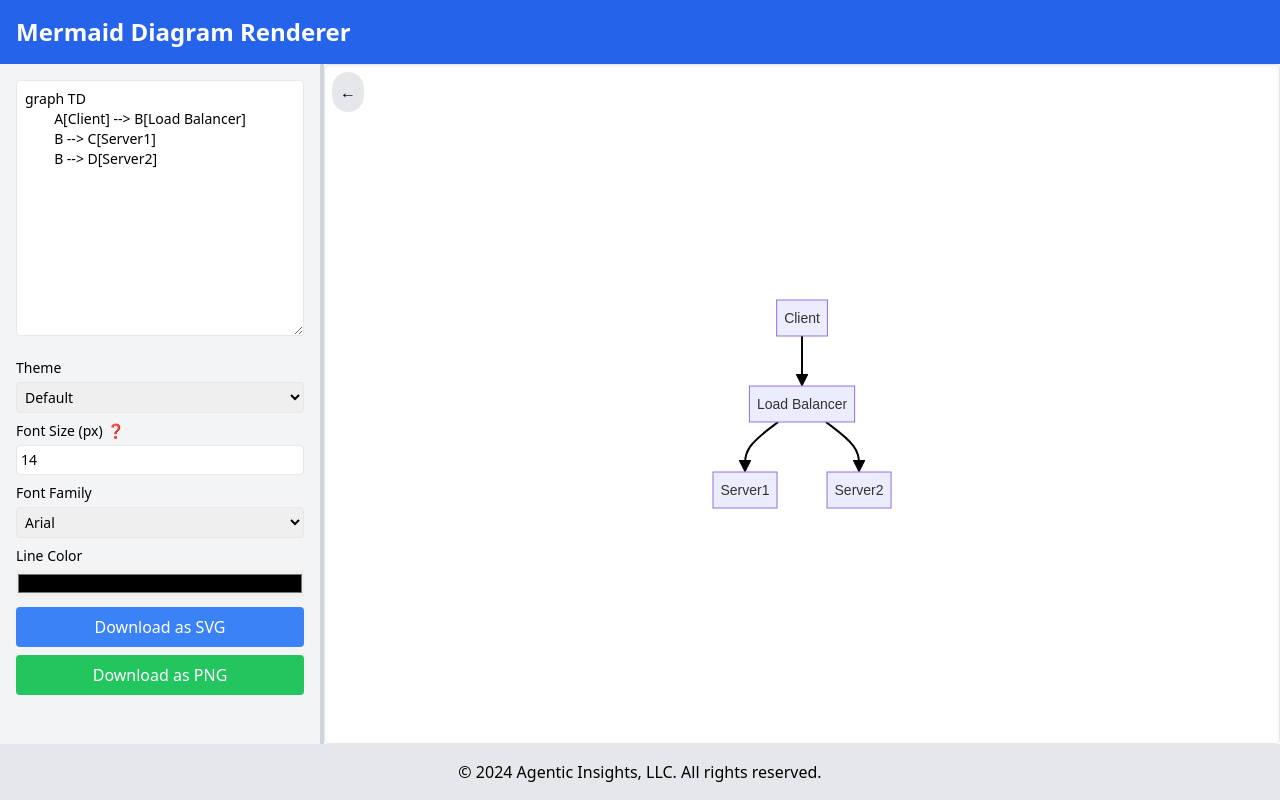
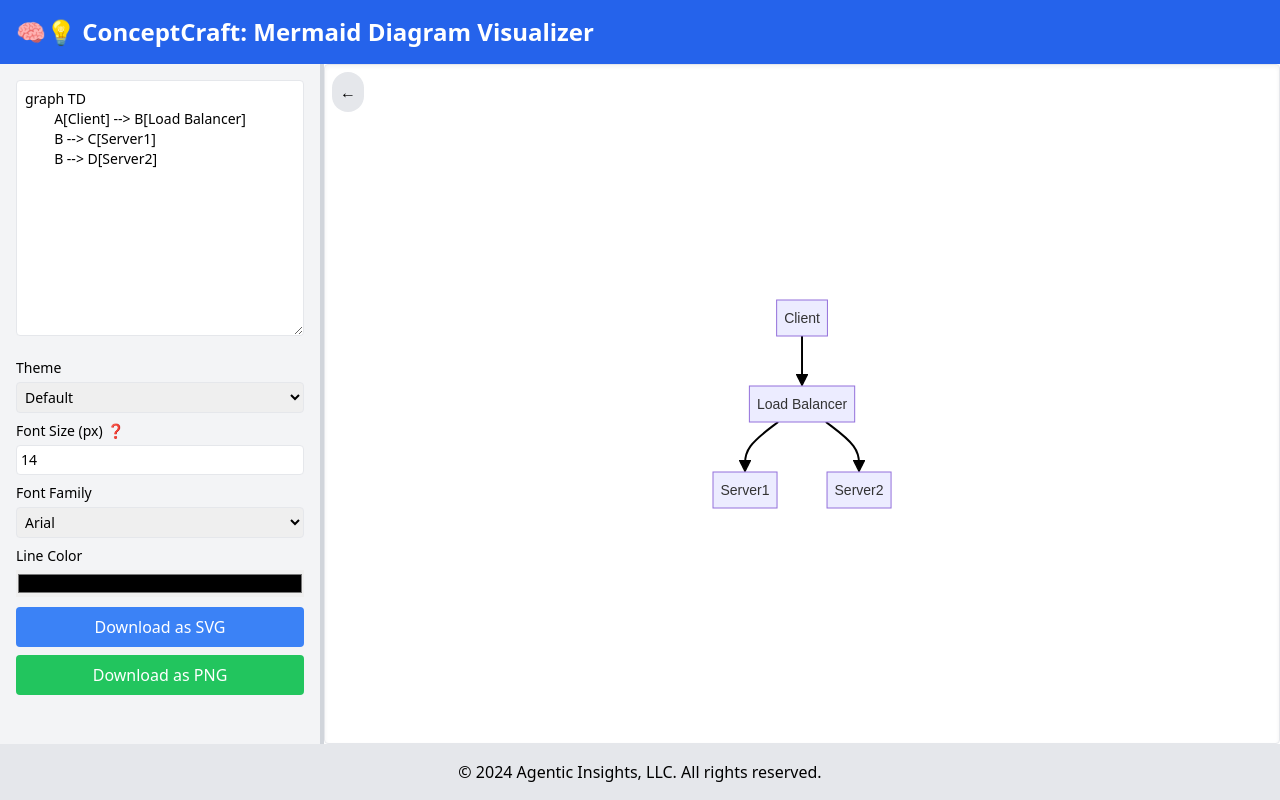
Before and after one commit to killerapp/mermaid-render, a Next.js app: page / in a window 1280 px wide. Built offline with nearby package versions, Linux system fonts and the light colour scheme.

Commit message:
feat: Add emojis and conceptual title to Mermaid Diagram Renderer

```diff
--- a/components/MermaidRenderer.jsx
+++ b/components/MermaidRenderer.jsx
@@ -61,7 +61,7 @@ const MermaidRenderer = () => {
   return (
     <div className="flex flex-col min-h-screen">
       <header className="bg-blue-600 text-white p-4">
-        <h1 className="text-2xl font-bold">Mermaid Diagram Renderer</h1>
+        <h1 className="text-2xl font-bold">🧠💡 ConceptCraft: Mermaid Diagram Visualizer</h1>
       </header>
 
       <main className="flex-grow flex">
```
